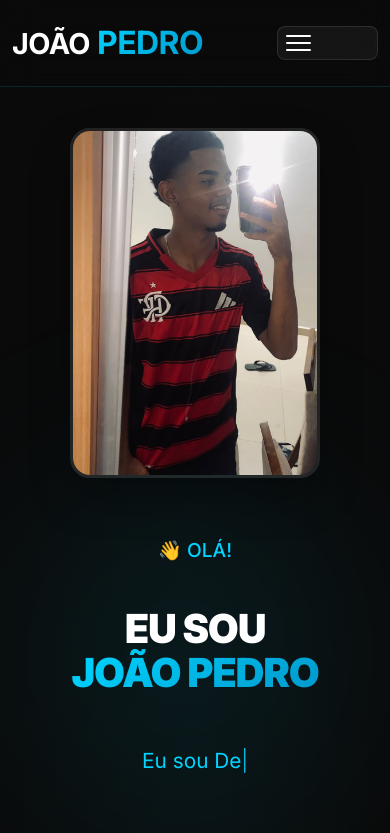
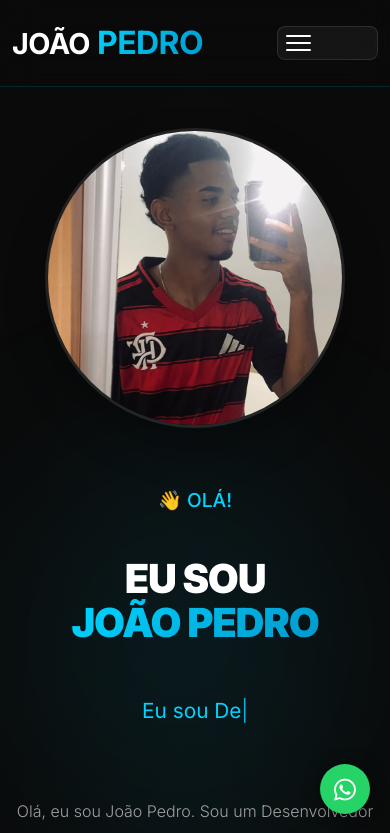
Before and after one commit to DEV-JOTAPE11/portf-lio-definitivo, a plain HTML site: page index.html in a window 390 px wide. Shown: the top 833 px of the page. Drawn offline with nearby package versions, Linux system fonts and the light colour scheme.

Commit message:
arredondanod foto de perfil, e adicionando botão flutuante do whatsapp

```diff
--- a/index.html
+++ b/index.html
@@ -489,6 +489,13 @@ Acredito que uma boa página deve ser visualmente impactante e tecnicamente robu
         </section>
     </main>
 
+    <a href="https://wa.me/5538998304003?text=Olá!%20Vim%20pelo%20seu%20portfólio."
+   class="whatsapp-float"
+   target="_blank"
+   aria-label="Fale comigo no WhatsApp">
+    <i class="fab fa-whatsapp"></i>
+</a>
+
     <script src="script.js"></script>
 </body>
 </html>
--- a/style.css
+++ b/style.css
@@ -890,7 +890,11 @@ header.scrolled {
     .profile-image,
     .about-img {
         width: 300px;
-        height: 400px;
+        height: 300px;
+        border-radius: 50%;
+
+        object-fit: cover;
+        object-position: center 20%;
     }
 
     .floating-card {
@@ -951,8 +955,12 @@ header.scrolled {
 
     .profile-image,
     .about-img {
-        width: 250px;
-        height: 350px;
+        width: 300px;
+        height: 300px;
+        border-radius: 50%;
+
+        object-fit: cover;
+        object-position: center 20%;
     }
 
     .social-icon {
@@ -990,8 +998,12 @@ header.scrolled {
 
     .profile-image,
     .about-img {
-        width: 220px;
+        width: 300px;
         height: 300px;
+        border-radius: 50%;
+
+        object-fit: cover;
+        object-position: center 20%;
     }
 }
 
@@ -1538,3 +1550,58 @@ header.scrolled {
         font-size: 1.2rem;
     }
 }
+
+/* --- Botão WhatsApp Flutuante --- */
+.whatsapp-float {
+    position: fixed;
+    width: 60px;
+    height: 60px;
+    bottom: 40px;
+    right: 40px;
+    background-color: #25d366; /* Verde oficial do WhatsApp */
+    color: #FFF;
+    border-radius: 50%;
+    text-align: center;
+    font-size: 30px;
+    box-shadow: 0px 0px 15px rgba(0, 0, 0, 0.5); /* Sombra para destaque */
+    z-index: 10000; /* Garante que fique acima de tudo */
+    display: flex;
+    align-items: center;
+    justify-content: center;
+    text-decoration: none;
+    transition: all 0.3s ease;
+
+    /* A mágica do pulo acontece aqui */
+    animation: whatsapp-jump 2s infinite;
+}
+
+/* Animação de Pular */
+@keyframes whatsapp-jump {
+    0%, 20%, 50%, 80%, 100% {
+        transform: translateY(0);
+    }
+    40% {
+        transform: translateY(-10px); /* Pula 10px pra cima */
+    }
+    60% {
+        transform: translateY(-5px); /* Pula 5px pra cima */
+    }
+}
+
+/* Efeito ao passar o mouse */
+.whatsapp-float:hover {
+    background-color: #128C7E; /* Verde mais escuro */
+    transform: scale(1.1); /* Aumenta um pouco */
+    animation-play-state: paused; /* Para de pular quando passa o mouse */
+}
+
+/* Ajuste para Celulares (Fica um pouco menor e mais no canto) */
+@media (max-width: 768px) {
+    .whatsapp-float {
+        width: 50px;
+        height: 50px;
+        bottom: 20px;
+        right: 20px;
+        font-size: 25px;
+    }
+}
```
